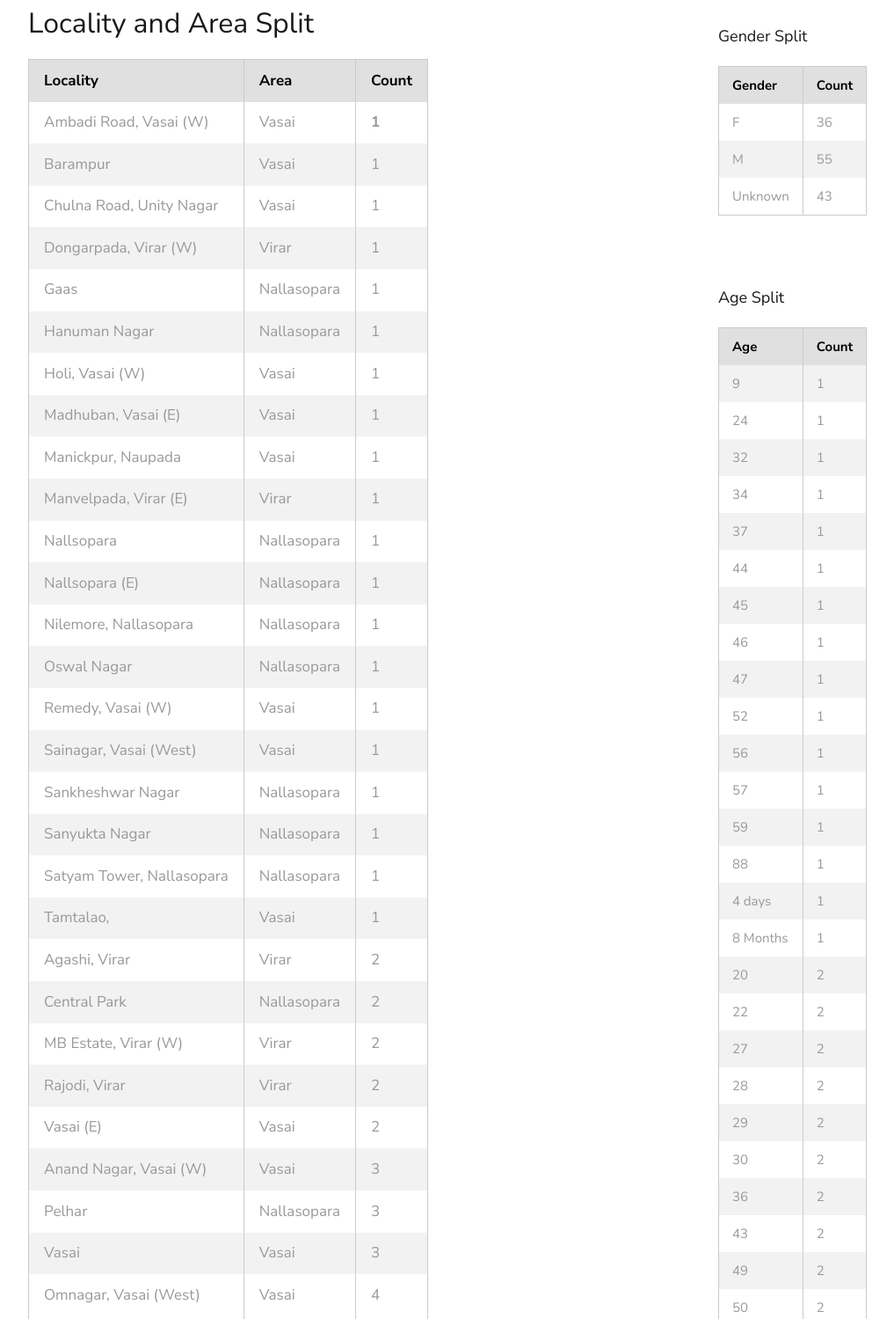
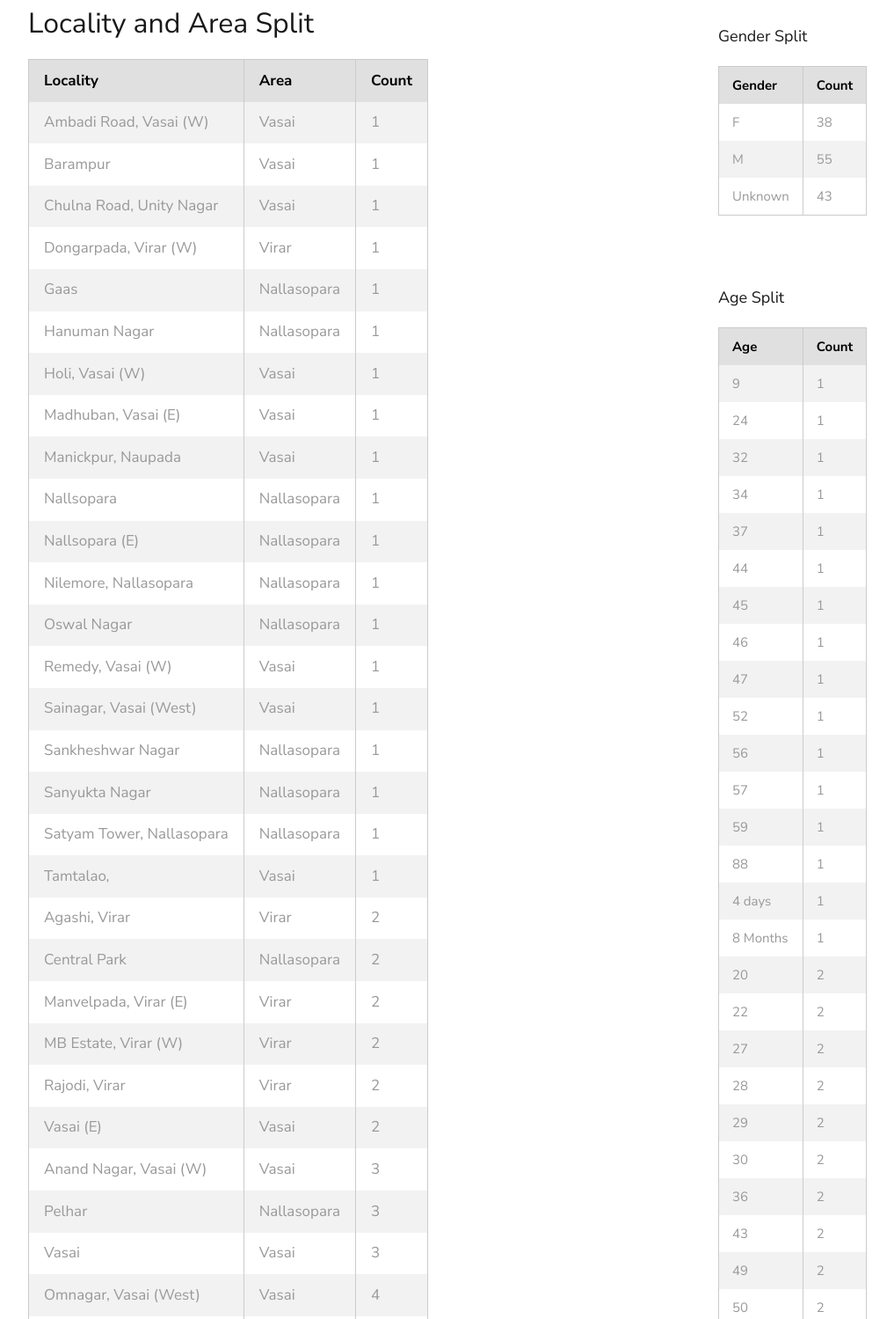
Before and after one commit to wearevasai/covid-19, a plain HTML site: page datasets.html in a window 1280 px wide. Shown: the part 716-2215 px from the top of the page at 88% size, without its empty margins (53-1070 px from the left). Drawn offline with nearby package versions, Linux system fonts and the light colour scheme; some packages are replaced by stand-ins of ours; no server answers; files whose address does not match are found by name.

Commit message:
2 New patients added today

```diff
--- a/datasets.html
+++ b/datasets.html
@@ -83,16 +83,15 @@
               </thead>
               <tbody>
 
-            <tr><td>Ambadi Road, Vasai (W)</td><td>Vasai</td><th>1</td></tr>
-             <tr class="pure-table-odd"><td>Barampur</td><td>Vasai</td><td>1</td></tr>
-             <tr><td>Chulna Road, Unity Nagar</td><td>Vasai</td><td>1</td></tr>
-             <tr class="pure-table-odd"><td>Dongarpada, Virar (W)</td><td>Virar</td><td>1</td></tr>
-             <tr><td>Gaas</td><td>Nallasopara</td><td>1</td></tr>
-             <tr class="pure-table-odd"><td>Hanuman Nagar</td><td>Nallasopara</td><td>1</td></tr>
-             <tr><td>Holi, Vasai (W)</td><td>Vasai</td><td>1</td></tr>
-             <tr class="pure-table-odd"><td>Madhuban, Vasai (E)</td><td>Vasai</td><td>1</td></tr>
-             <tr><td>Manickpur, Naupada</td><td>Vasai</td><td>1</td></tr>
-             <tr class="pure-table-odd"><td>Manvelpada, Virar (E)</td><td>Virar</td><td>1</td></tr>
+                <tr class="pure-table-odd"><td>Ambadi Road, Vasai (W)</td><td>Vasai</td><td>1</td></tr>
+                 <tr><td>Barampur</td><td>Vasai</td><td>1</td></tr>
+                 <tr class="pure-table-odd"><td>Chulna Road, Unity Nagar</td><td>Vasai</td><td>1</td></tr>
+                 <tr><td>Dongarpada, Virar (W)</td><td>Virar</td><td>1</td></tr>
+                 <tr class="pure-table-odd"><td>Gaas</td><td>Nallasopara</td><td>1</td></tr>
+                 <tr><td>Hanuman Nagar</td><td>Nallasopara</td><td>1</td></tr>
+                 <tr class="pure-table-odd"><td>Holi, Vasai (W)</td><td>Vasai</td><td>1</td></tr>
+                 <tr><td>Madhuban, Vasai (E)</td><td>Vasai</td><td>1</td></tr>
+                 <tr class="pure-table-odd"><td>Manickpur, Naupada</td><td>Vasai</td><td>1</td></tr>
                  <tr><td>Nallsopara</td><td>Nallasopara</td><td>1</td></tr>
                  <tr class="pure-table-odd"><td>Nallsopara (E)</td><td>Nallasopara</td><td>1</td></tr>
                  <tr><td>Nilemore, Nallasopara</td><td>Nallasopara</td><td>1</td></tr>
@@ -105,19 +104,20 @@
                  <tr class="pure-table-odd"><td>Tamtalao, </td><td>Vasai</td><td>1</td></tr>
                  <tr><td>Agashi, Virar</td><td>Virar</td><td>2</td></tr>
                  <tr class="pure-table-odd"><td>Central Park</td><td>Nallasopara</td><td>2</td></tr>
-             <tr><td>MB Estate, Virar (W)</td><td>Virar</td><td>2</td></tr>
-             <tr class="pure-table-odd"><td>Rajodi, Virar</td><td>Virar</td><td>2</td></tr>
-             <tr><td>Vasai (E)</td><td>Vasai</td><td>2</td></tr>
-             <tr class="pure-table-odd"><td>Anand Nagar, Vasai (W)</td><td>Vasai</td><td>3</td></tr>
-             <tr><td>Pelhar</td><td>Nallasopara</td><td>3</td></tr>
-             <tr class="pure-table-odd"><td>Vasai</td><td>Vasai</td><td>3</td></tr>
-             <tr><td>Omnagar, Vasai (West)</td><td>Vasai</td><td>4</td></tr>
+                 <tr><td>Manvelpada, Virar (E)</td><td>Virar</td><td>2</td></tr>
+                 <tr class="pure-table-odd"><td>MB Estate, Virar (W)</td><td>Virar</td><td>2</td></tr>
+                 <tr><td>Rajodi, Virar</td><td>Virar</td><td>2</td></tr>
+                 <tr class="pure-table-odd"><td>Vasai (E)</td><td>Vasai</td><td>2</td></tr>
+                 <tr><td>Anand Nagar, Vasai (W)</td><td>Vasai</td><td>3</td></tr>
+                 <tr class="pure-table-odd"><td>Pelhar</td><td>Nallasopara</td><td>3</td></tr>
+                 <tr><td>Vasai</td><td>Vasai</td><td>3</td></tr>
+                 <tr class="pure-table-odd"><td>Omnagar, Vasai (West)</td><td>Vasai</td><td>4</td></tr>
                  <tr><td>Evershine City, Vasai (East)</td><td>Vasai</td><td>5</td></tr>
                  <tr class="pure-table-odd"><td>Naigaon</td><td>Naigaon</td><td>5</td></tr>
                  <tr><td>Nallasopara (W)</td><td>Nallasopara</td><td>5</td></tr>
                  <tr class="pure-table-odd"><td>Papdy, Vasai (W)</td><td>Vasai</td><td>6</td></tr>
                  <tr><td>Virar (E)</td><td>Virar</td><td>7</td></tr>
-             <tr class="pure-table-odd"><td>Nallasopara (E)</td><td>Nallasopara</td><td>8</td></tr>
+                 <tr class="pure-table-odd"><td>Nallasopara (E)</td><td>Nallasopara</td><td>9</td></tr>
                  <tr><td>Virar</td><td>Virar</td><td>10</td></tr>
                  <tr class="pure-table-odd"><td>Vasai (W)</td><td>Vasai</td><td>12</td></tr>
                  <tr><td>Virar (W)</td><td>Virar</td><td>16</td></tr>
@@ -142,7 +142,7 @@
                   </tr>
                 </thead>
                 <tbody>
-                 <tr><td>F</td><td>36</td></tr>
+                 <tr><td>F</td><td>38</td></tr>
                  <tr class="pure-table-odd"><td>M</td><td>55</td></tr>
                  <tr><td>Unknown</td><td>43</td></tr>
                  </tbody></table>
@@ -197,7 +197,7 @@
                 <tr><td>40</td><td>4</td></tr>
                 <tr class="pure-table-odd"><td>42</td><td>4</td></tr>
                 <tr><td>33</td><td>5</td></tr>
-                <tr class="pure-table-odd"><td>Unknown</td><td>55</td></tr>
+                <tr class="pure-table-odd"><td>Unknown</td><td>57</td></tr>
                 </tbody></table>
             </div>
 
```
Also changed, not shown: index.html (+18 -6 lines). Lines whose indentation alone changed are shown as unchanged.
